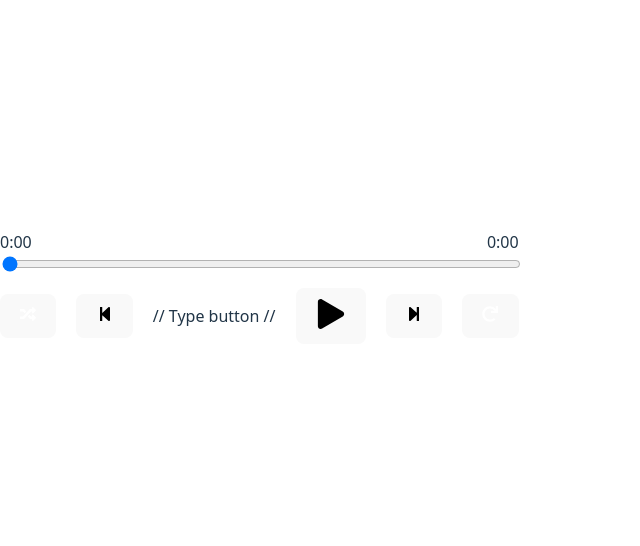
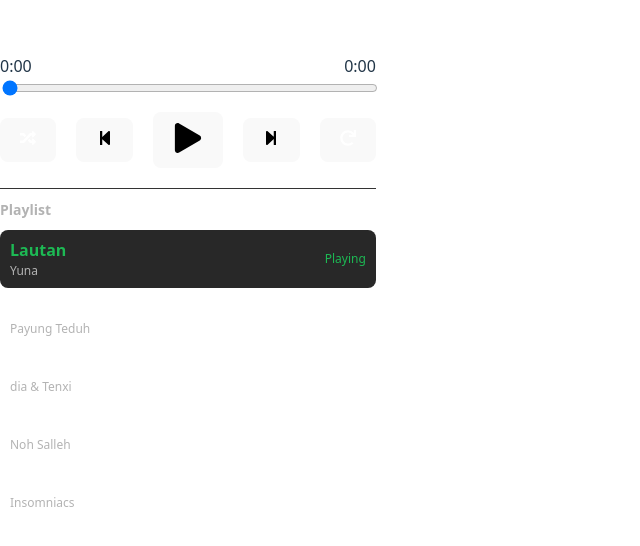
Before and after one commit to aimanmat-hasim/music-player, a React (Vite) app: page / in a window 1280 px wide. Shown: the part 118-664 px from the top of the page, without its empty margins (0-640 px from the left). Built offline with nearby package versions, Linux system fonts and the light colour scheme.

Commit message:
Fix prop wiring bugs and add artwork field to Track data

```diff
--- a/src/App.tsx
+++ b/src/App.tsx
@@ -1,6 +1,6 @@
-import React, { useEffect, useRef, useState } from 'react';
-import Controls from "./control";
+import React, { useState } from 'react';
 import MusicPlayer from "./musicplayer";
+import TrackList from "./track_list";
 
 // Define the Track type (so TS knows the object shape)
 type Track = {
@@ -8,16 +8,17 @@ type Track = {
     title: string;
     artist: string;
     src: string;
+    artwork: string;
 };
 
 // Static list of tracks (data, not state)
 
 const TRACKS: Track[] = [
-    { id: 1, title: 'Lautan', artist: 'Yuna', src: "/assets/songs/lautan.mp3" },
-    { id: 2, title: 'Akad', artist: 'Payung Teduh', src: "/assets/songs/akad.mp3" },
-    { id: 3, title: 'Sency', artist: 'dia & Tenxi', src: "/assets/songs/sency.mp3" },
-    { id: 4, title: 'Bunga Di Telinga', artist: 'Noh Salleh', src: "/assets/songs/bunga-di-telinga.mp3" },
-    { id: 5, title: 'Sempurna', artist: 'Insomniacs', src: "/assets/songs/sempurna.mp3" },
+    { id: 1, title: 'Lautan',         artist: 'Yuna',          src: "/assets/songs/lautan.mp3",          artwork: "/assets/artwork/lautan.jpg" },
+    { id: 2, title: 'Akad',           artist: 'Payung Teduh',  src: "/assets/songs/akad.mp3",            artwork: "/assets/artwork/akad.jpg" },
+    { id: 3, title: 'Sency',          artist: 'dia & Tenxi',   src: "/assets/songs/sency.mp3",           artwork: "/assets/artwork/sency.jpg" },
+    { id: 4, title: 'Bunga Di Telinga', artist: 'Noh Salleh',  src: "/assets/songs/bunga-di-telinga.mp3", artwork: "/assets/artwork/bunga-di-telinga.jpg" },
+    { id: 5, title: 'Sempurna',       artist: 'Insomniacs',    src: "/assets/songs/sempurna.mp3",        artwork: "/assets/artwork/sempurna.jpg" },
 ];
 
 // spotify-like repeat modes
@@ -36,6 +37,12 @@ const App1: React.FC = () => {
     //take note history
 
     const currentTrack = TRACKS[currentIndex];
+
+    //helper so that it do not repeat setCurrentIndex logic
+    const goToIndex = (index: number) => {
+        const safe = Math.max(0, Math.min(index, TRACKS.length - 1));
+        setCurrentIndex(safe);
+    };
 
     const togglePlayPause = () => {
         setIsPlaying((prev) => !prev);
@@ -77,7 +84,7 @@ const App1: React.FC = () => {
             }
             //take look for math
 
-            setHistory((h) => [...h, currentIndex]);//what do you mean...h
+            setHistory((h) => [...h, currentIndex]);//save current to history, so prev can go back
             goToIndex(next);
             return;
         }
@@ -103,12 +110,12 @@ const App1: React.FC = () => {
         if (isShuffle){
             setHistory((h) => {
                 if (h.length === 0) return h;
-                const copy = [...h];
-                const prevIndex = copy.pop() as number;
+                const copy = [...h]; // creates shallow copy "copy" avoid mutate the original state directly
+                const prevIndex = copy.pop() as number;//copy.pop remove the last item from the array and returns it
                 goToIndex(prevIndex);
                 return copy;
             });
-            return;//why double return
+            return;// return here to avoid running normal previous logic
         }
 
         const isFirst = currentIndex === 0;
@@ -125,24 +132,25 @@ const App1: React.FC = () => {
 
     //When audio ends naturally
     const handleEnded = () => {
-        if (repeatMode === 'one') {
-            // MusicPlayer will restart when we keep same index + isPlaying true,
-            // but simplest is: call next logic and it will stay on same song.
-            handleNext();
-            return;
+        handleNext();
+    };
+
+    const handleSelectTrack = (id: number) => {
+        const index = TRACKS.findIndex((t) => t.id === id);
+        if (index !== -1) {
+            goToIndex(index);
+            setIsPlaying(true);
         }
-
-        handleNext();
     };
 
     return (
         <div className="app">
-            <MusicPlayer currentTrack={currentTrack} isPlaying={isPlaying} onEnded={handleEnded} />
-
-            <Controls
+            <MusicPlayer
+                currentTrack={currentTrack}
                 isPlaying={isPlaying}
                 isShuffle={isShuffle}
-                isRepeat={repeatMode !== 'off'}// for now, green when any repeat is on
+                isRepeat={repeatMode !== 'off'}
+                onEnded={handleEnded}
                 onTogglePlayPause={togglePlayPause}
                 onNext={handleNext}
                 onPrevious={handlePrevious}
@@ -150,10 +158,11 @@ const App1: React.FC = () => {
                 onToggleRepeat={ToggleRepeat}
             />
 
-            {/* Optional debug (remove later)*/}
-            {/* <pre style={{ color: 'white' }}>
-                {JSON.stringify({ currentIndex, isPlaying, isShuffle, repeatMode, history }, null, 2)}
-            </pre> */}
+            <TrackList
+                songs={TRACKS}
+                currentIndex={currentIndex}
+                onSelectTrack={handleSelectTrack}
+            />
         </div>
     );
 };
--- a/src/control.tsx
+++ b/src/control.tsx
@@ -31,7 +31,7 @@ const Controls: React.FC<ControlsProps> = ({
             <button
             type="button"
             onClick={onToggleShuffle}
-            aria-label="Shuffle"//
+            aria-label="Shuffle"
             style={{ color: isShuffle ? '#1DB954' : 'white' }}>
                 <FaRandom />
             </button>
@@ -40,13 +40,14 @@ const Controls: React.FC<ControlsProps> = ({
             <button type="button" onClick={onPrevious} aria-label="Previous">
                 <FaStepBackward />
             </button>
-// Type button //
+
             {/*Play/Pause Button */}
             <button
-            type="button"
-            onClick={onTogglePlayPause}
-            aria-label={isPlaying ? "Pause" : "Play"}
-            className="main-play-btn">
+                type="button"
+                onClick={onTogglePlayPause}
+                aria-label={isPlaying ? "Pause" : "Play"}
+                className="main-play-btn"
+            >
                 {isPlaying ? <FaPause size={30} /> : <FaPlay size={30} />}
             </button>
 
--- a/src/musicplayer.tsx
+++ b/src/musicplayer.tsx
@@ -1,5 +1,6 @@
 import React, { useEffect, useRef, useState } from 'react';
 import ProgressBar from './progress_Bar';
+import Control from './control';
 
 type CurrentTrack = {
     title: string;
@@ -10,10 +11,29 @@ type CurrentTrack = {
 interface MusicPlayerProps {
     currentTrack: CurrentTrack;
     isPlaying: boolean;
+    isShuffle:boolean;
+    isRepeat:boolean;
+
+    onTogglePlayPause: () => void;
+    onNext: () => void;
+    onToggleRepeat: () => void;
+    onToggleShuffle: () => void;
     onEnded: () => void;
+    onPrevious: () => void; // Added onPrevious prop
 }
 
-const MusicPlayer: React.FC<MusicPlayerProps> = ({ currentTrack, isPlaying, onEnded }) => {
+const MusicPlayer: React.FC<MusicPlayerProps> = ({
+    currentTrack,
+    isPlaying,
+    isShuffle,
+    isRepeat,
+    onTogglePlayPause,
+    onNext,
+    onToggleRepeat,
+    onToggleShuffle,
+    onEnded,
+    onPrevious
+}) => {
     const audioRef = useRef<HTMLAudioElement | null>(null);
 
     // Progress state
@@ -53,6 +73,20 @@ const MusicPlayer: React.FC<MusicPlayerProps> = ({ currentTrack, isPlaying, onEn
         setCurrentTime(time);
     };
 
+    // Spotify-like Previous behavior 3-seconds rule
+    const handlePreviousSmart = () => {
+        const audio = audioRef.current;
+        if (!audio) return;
+
+        if (audio.currentTime > 3) {
+            audio.currentTime = 0;
+            setCurrentTime(0);
+            return;
+        }
+
+        onPrevious();
+    };
+
     const onTimeUpdate = (e: React.SyntheticEvent<HTMLAudioElement>) =>
         setCurrentTime(e.currentTarget.currentTime);
 
@@ -76,6 +110,17 @@ const MusicPlayer: React.FC<MusicPlayerProps> = ({ currentTrack, isPlaying, onEn
                 duration={duration}
                 onSeek={handleSeek}
             />
+
+            <Control
+                isPlaying={isPlaying}
+                isShuffle={isShuffle}
+                isRepeat={isRepeat}
+                onTogglePlayPause={onTogglePlayPause}
+                onNext={onNext}
+                onPrevious={handlePreviousSmart}
+                onToggleShuffle={onToggleShuffle}
+                onToggleRepeat={onToggleRepeat}
+            />
         </div>
     );
 };
--- a/src/progress_Bar.tsx
+++ b/src/progress_Bar.tsx
@@ -8,7 +8,7 @@ interface ProgressBarProps {
 
 const ProgressBar: React.FC<ProgressBarProps> = ({ currentTime, duration, onSeek }) => {
     const formatTime = (time: number) => {
-        if (!Number.isFinite(time) || time < 0) return "0:00";//
+        if (!Number.isFinite(time) || time < 0) return "0:00";//finite ensuring number or value is well define, such time , cant be negative , so it default valued
         const minutes = Math.floor(time / 60);
         const seconds = Math.floor(time % 60);
         return `${minutes}:${seconds < 10 ? '0' : ''}${seconds}`;
--- a/src/track_list.tsx
+++ b/src/track_list.tsx
@@ -4,6 +4,7 @@ type Track = {
     id: number;
     title: string;
     artist: string;
+    artwork: string;
 };
 
 interface TrackListProps {
@@ -27,7 +28,7 @@ const TrackList: React.FC<TrackListProps> = ({ songs, currentIndex, onSelectTrac
                     return (
                         <li
                             key={song.id}
-                            onClick={() => onSelectTrack(index)}
+                            onClick={() => onSelectTrack(song.id)}
                             style={{
                                 padding: "8px 10px",
                                 cursor: "pointer",
```
